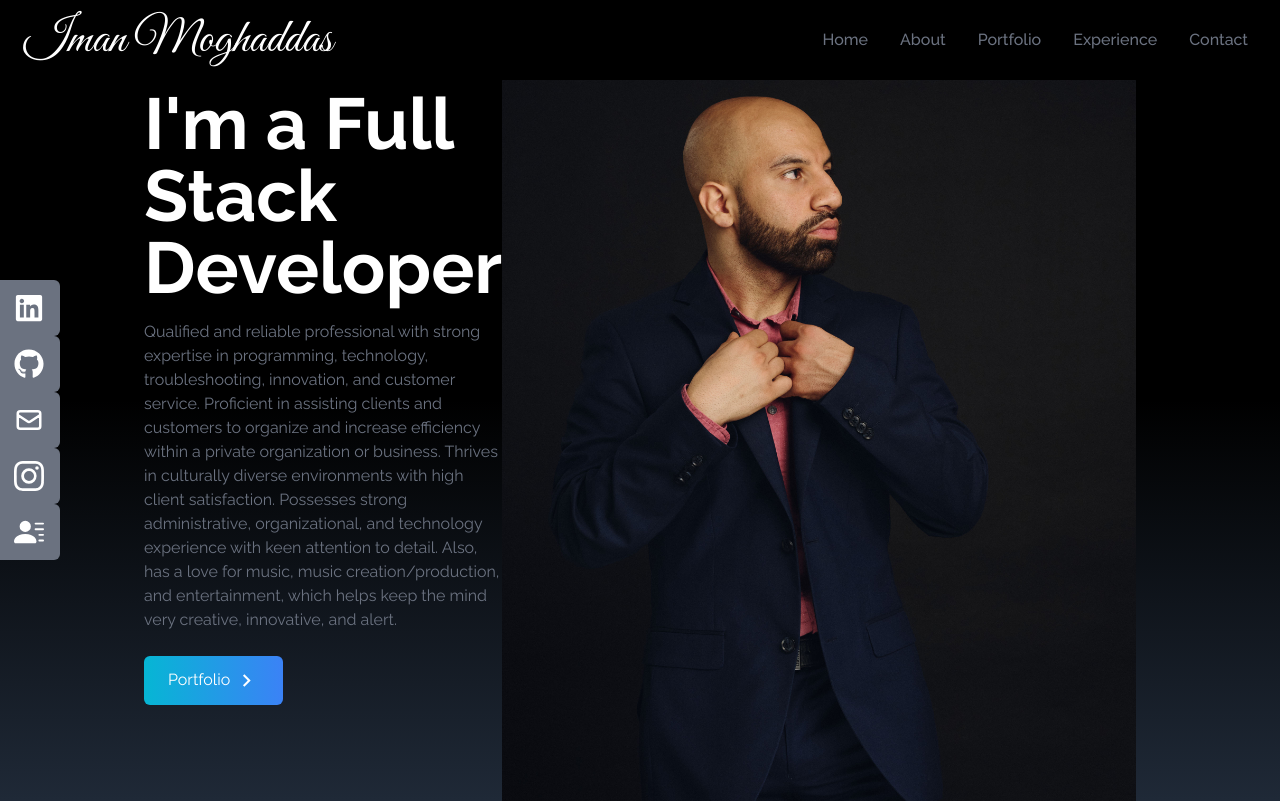
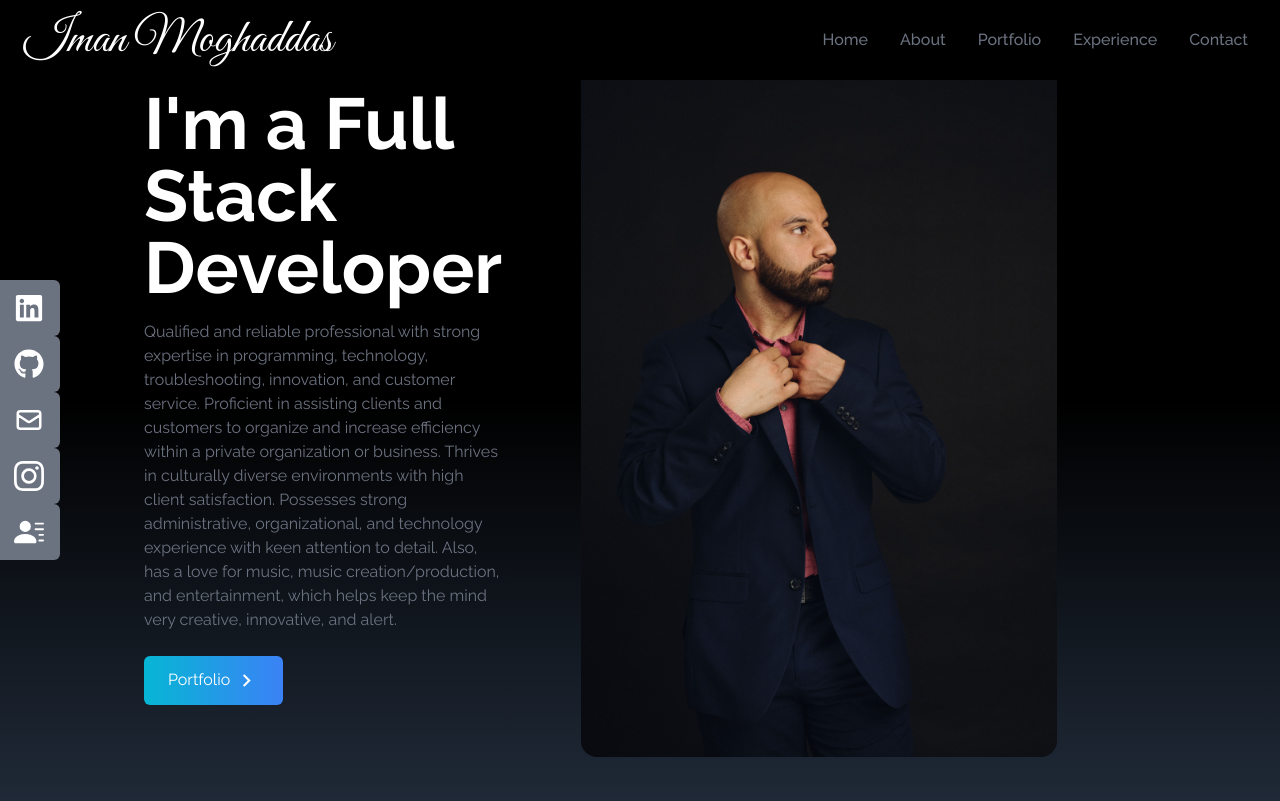
Before and after one commit to imanmogh/iman-portfolio, a React (Create React App) app: page / in a window 1280 px wide. Shown: the top 801 px of the page. Built offline with nearby package versions, Linux system fonts and the light colour scheme.

Commit message:
adjusted the size of the profile pic

```diff
--- a/src/components/Home.js
+++ b/src/components/Home.js
@@ -37,7 +37,7 @@
           <img
             src={profile}
             alt="my profile"
-            className="rounded-2xl mx-auto w-2/3 md:w-full"
+            className="rounded-2xl mx-auto w-2/3 md:w-3/4"
           />
         </div>
       </div>
```
